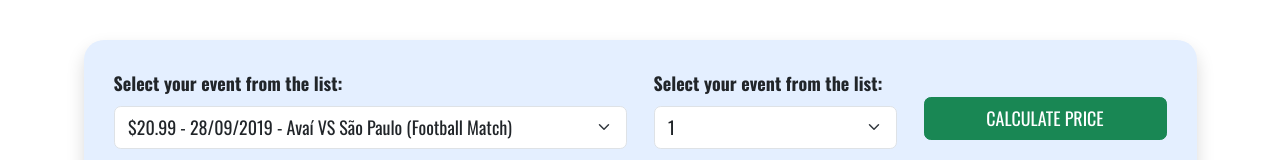
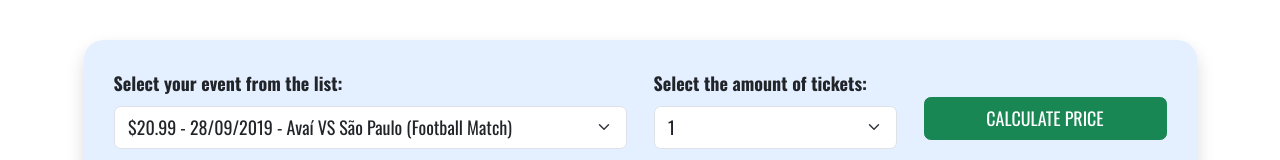
Before and after one commit to ariel-behar/brasileirao-2019, a React (Vite) app: page /tickets in a window 1280 px wide. Shown: the part 533-693 px from the top of the page. Built offline with nearby package versions, Linux system fonts and the light colour scheme.

Commit message:
Generating a additional translations for the TicketsForm

```diff
--- a/public/locales/en/TicketsForm.json
+++ b/public/locales/en/TicketsForm.json
@@ -2,5 +2,7 @@
     "footballMatch": "Football Match",
     "calculatePrice": "Calculate Price",
     "total": "Total",
-    "orderNow": "Order Now"
+    "orderNow": "Order Now",
+    "selectEvent": "Select your event from the list:",
+    "ticketsQuantity": "Select the amount of tickets:"
 }
--- a/public/locales/pt/TicketsForm.json
+++ b/public/locales/pt/TicketsForm.json
@@ -2,5 +2,7 @@
     "footballMatch": "Jogo de Futebol",
     "calculatePrice": "Calcular Preço",
     "total": "Total",
-    "orderNow": "Pedir Agora"
+    "orderNow": "Encomendar Agora",
+    "selectEvent": "Selecione o seu evento da lista:",
+    "ticketsQuantity": "Selecione a quantidade de bilhetes:"
 }
--- a/src/components/ViewSpecificComponents/TicketsView/TicketsForm.tsx
+++ b/src/components/ViewSpecificComponents/TicketsView/TicketsForm.tsx
@@ -50,7 +50,7 @@ function TicketsForm() {
                     <form onSubmit={handleSubmit}>
                         <Row>
                             <Col xs={12} lg={6} >
-                                <Form.Label htmlFor="name" className='fw-bold'>Select your event from the list:</Form.Label>
+                                <Form.Label htmlFor="name" className='fw-bold'>{t('selectEvent', { ns: 'TicketsForm', defaultValue: "Select your event from the list:" })}</Form.Label>
                                 <Form.Select onChange={handleChangeSelectedEvent} defaultValue={selectedEvent._id} aria-label="event-select" id="event-select">
                                     {
                                         events.map((event: Event) => {
@@ -62,7 +62,7 @@ function TicketsForm() {
                                 </Form.Select>
                             </Col>
                             <Col xs={12} lg={3}>
-                                <Form.Label htmlFor="tickets-quantity" className='fw-bold'>Select your event from the list:</Form.Label>
+                                <Form.Label htmlFor="tickets-quantity" className='fw-bold'>{t('ticketsQuantity', { ns: 'TicketsForm', defaultValue: "Select the amount of tickets:" })}</Form.Label>
                                 <Form.Select onChange={handleChangeSelectedQuantity} defaultValue={selectedQuantity} aria-label="tickets-quantity" id="tickets-quantity">
                                     {
                                         Array(9).fill('').map((el, index) => {
```
Also changed, not shown: public/locales/pt/TicketsOrderSuccess.json (line endings or trailing spaces).
